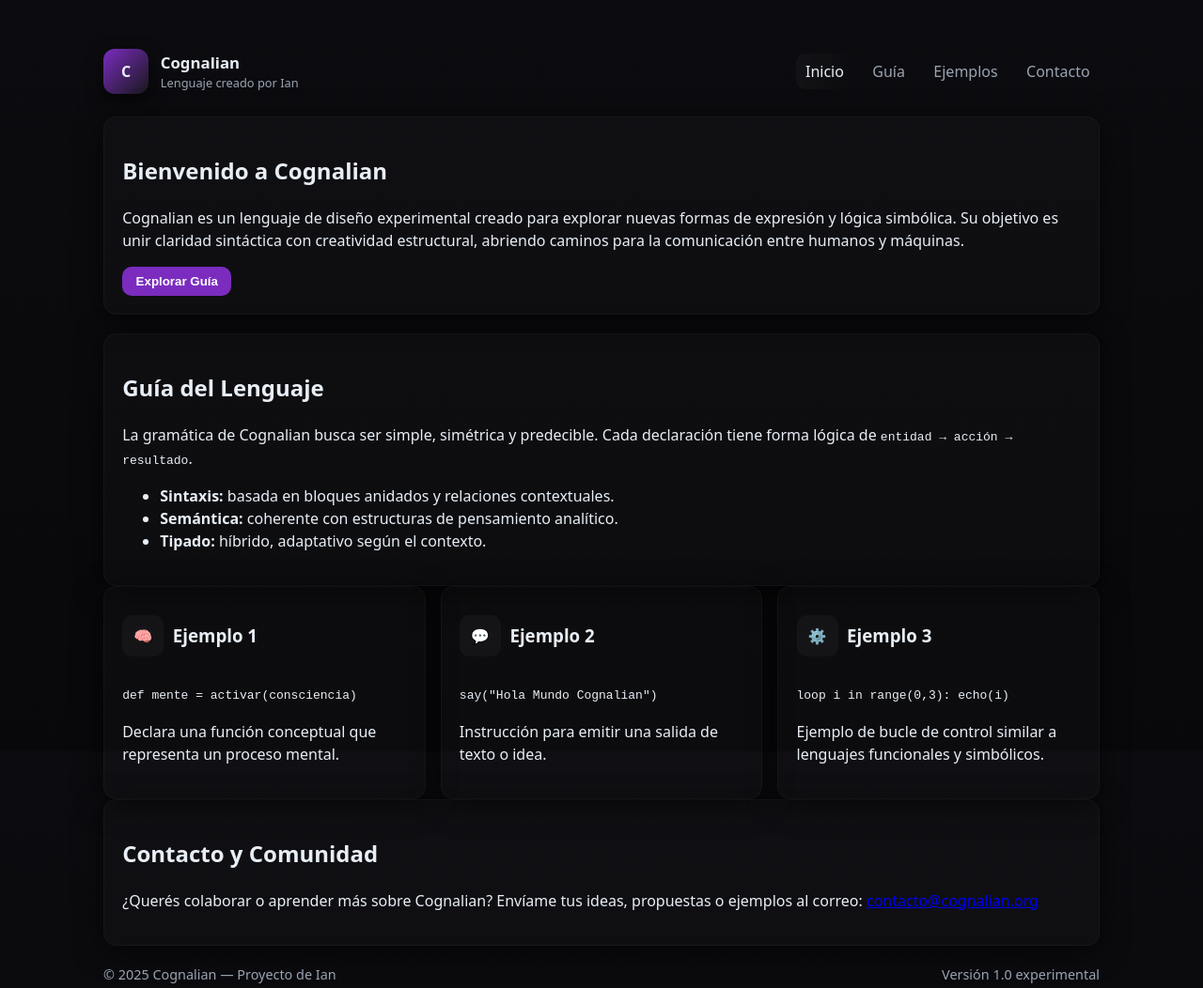
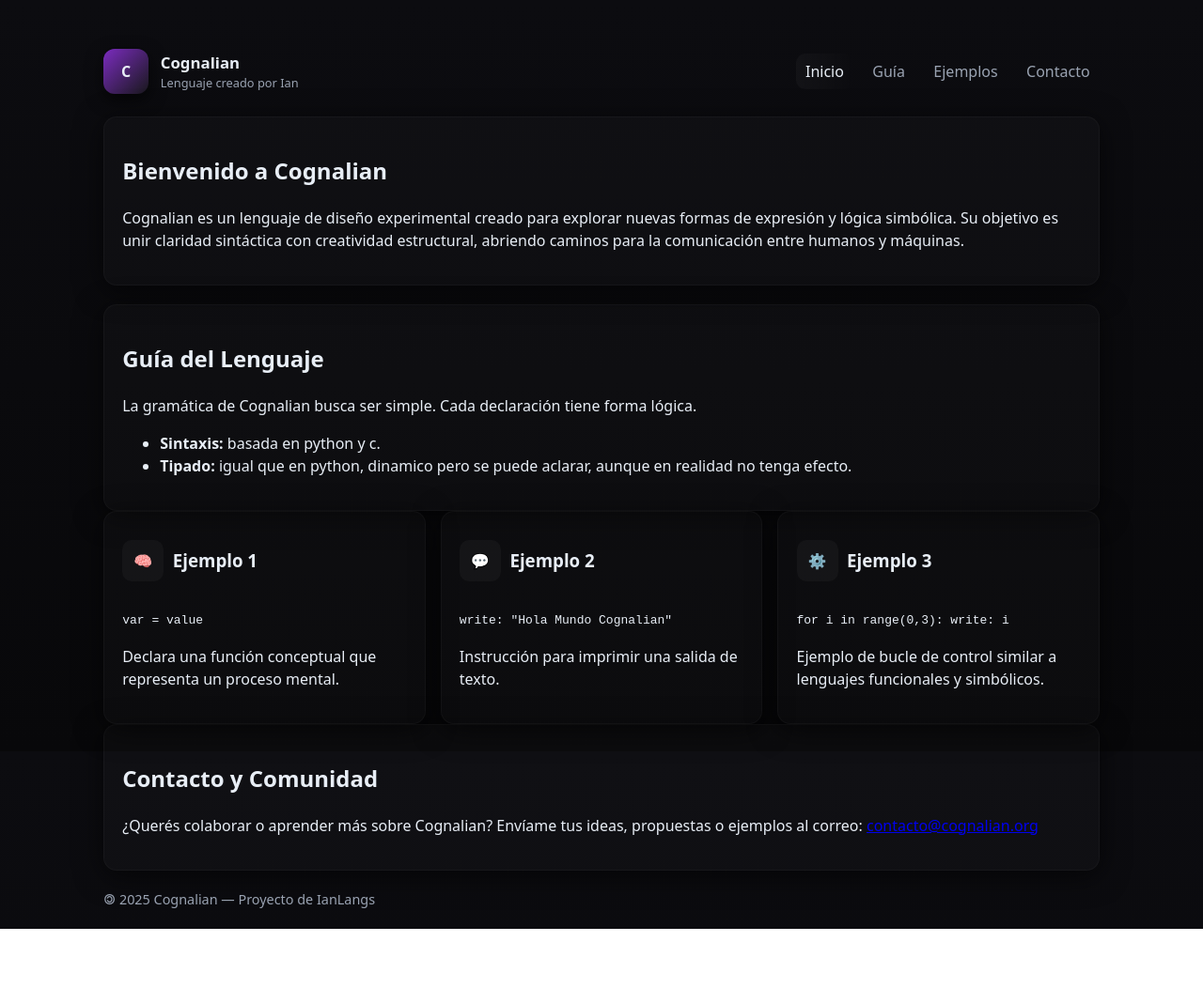
Before and after one commit to IanLangs/IanLangs.github.io, a plain HTML site: page cognalian.html in a window 1280 px wide. Shown: the whole page at 94% size. After the commit the page ends 989 px from the top, so only its background shows below. Drawn offline with Linux system fonts and the light colour scheme.

Commit message:
Update cognalian.html

```diff
--- a/cognalian.html
+++ b/cognalian.html
@@ -31,20 +31,18 @@
           Cognalian es un lenguaje de diseño experimental creado para explorar nuevas formas de expresión y lógica simbólica.
           Su objetivo es unir claridad sintáctica con creatividad estructural, abriendo caminos para la comunicación entre humanos y máquinas.
         </p>
-        <button class="btn" onclick="scrollToSection('guia')">Explorar Guía</button>
       </div>
     </section>
 
     <section id="guia" class="card">
       <h2>Guía del Lenguaje</h2>
       <p>
-        La gramática de Cognalian busca ser simple, simétrica y predecible.
-        Cada declaración tiene forma lógica de <code>entidad → acción → resultado</code>.
+        La gramática de Cognalian busca ser simple.
+        Cada declaración tiene forma lógica.
       </p>
       <ul>
-        <li><b>Sintaxis:</b> basada en bloques anidados y relaciones contextuales.</li>
-        <li><b>Semántica:</b> coherente con estructuras de pensamiento analítico.</li>
-        <li><b>Tipado:</b> híbrido, adaptativo según el contexto.</li>
+        <li><b>Sintaxis:</b> basada en python y c.</li>
+        <li><b>Tipado:</b> igual que en python, dinamico pero se puede aclarar, aunque en realidad no tenga efecto.</li>
       </ul>
     </section>
 
@@ -54,7 +52,7 @@
           <div class="feature-icon">🧠</div>
           <h3>Ejemplo 1</h3>
         </div>
-        <p><code>def mente = activar(consciencia)</code></p>
+        <p><code>var = value</code></p>
         <p>Declara una función conceptual que representa un proceso mental.</p>
       </div>
 
@@ -63,8 +61,8 @@
           <div class="feature-icon">💬</div>
           <h3>Ejemplo 2</h3>
         </div>
-        <p><code>say("Hola Mundo Cognalian")</code></p>
-        <p>Instrucción para emitir una salida de texto o idea.</p>
+        <p><code>write: "Hola Mundo Cognalian"</code></p>
+        <p>Instrucción para imprimir una salida de texto.</p>
       </div>
 
       <div class="card">
@@ -72,7 +70,7 @@
           <div class="feature-icon">⚙️</div>
           <h3>Ejemplo 3</h3>
         </div>
-        <p><code>loop i in range(0,3): echo(i)</code></p>
+        <p><code>for i in range(0,3): write: i</code></p>
         <p>Ejemplo de bucle de control similar a lenguajes funcionales y simbólicos.</p>
       </div>
     </section>
@@ -82,13 +80,12 @@
       <p>
         ¿Querés colaborar o aprender más sobre Cognalian?
         Envíame tus ideas, propuestas o ejemplos al correo:
-        <a href="mailto:contacto@cognalian.org">contacto@cognalian.org</a>
+        <a href="iancarloscolliardlovatto@gmail.com">contacto@cognalian.org</a>
       </p>
     </section>
 
     <footer>
-      <span>© 2025 Cognalian — Proyecto de Ian</span>
-      <span>Versión 1.0 experimental</span>
+      <span>🄯 2025 Cognalian — Proyecto de IanLangs</span>
     </footer>
   </div>
 
```
